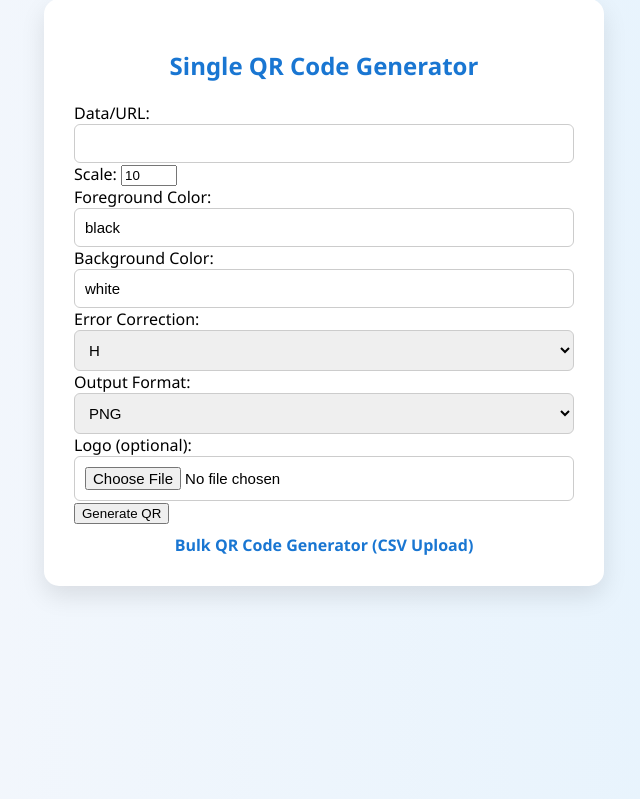
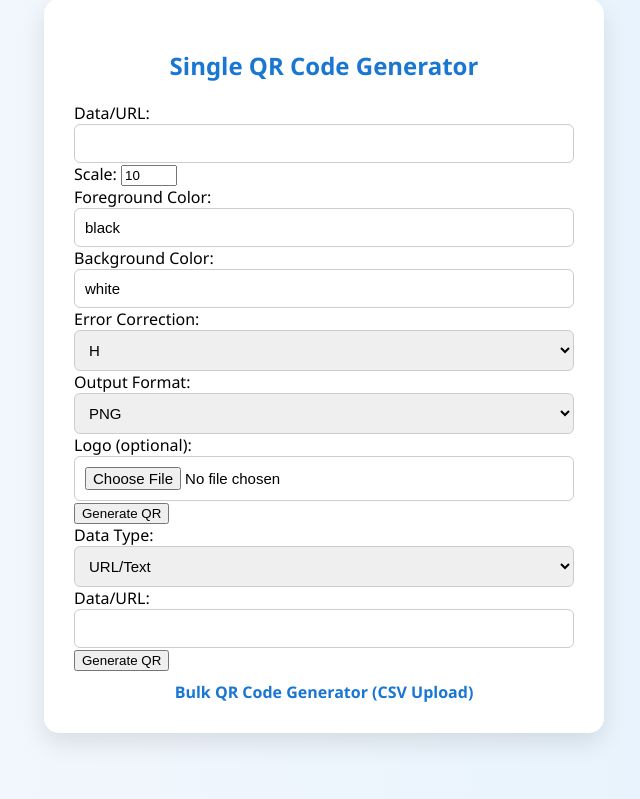
Before and after one commit to ayuu-te/qr_lead, a Flask app: page / in a window 1280 px wide. Shown: the part 41-840 px from the top of the page, without its empty margins (316-956 px from the left). Run offline with Flask 3, Linux system fonts and the light colour scheme.

Commit message:
html_updated

```diff
--- a/app.py
+++ b/app.py
@@ -15,7 +15,35 @@ os.makedirs(UPLOAD_FOLDER, exist_ok=True)
 def index():
     qr_path = None
     if request.method == 'POST':
-        data = request.form['data']
+        # Corrected form data retrieval
+        data_type = request.form.get['data_type', 'url']
+        if data_type == 'url':
+            qr_data = request.form['data']
+        elif data_type == 'vcard':
+            name = request.form['vcard_name']
+            phone = request.form['vcard_phone']
+            email = request.form['vcard_email']
+            company = request.form['vcard_company']
+            qr_data = f"BEGIN:VCARD\nVERSION:3.0\nN:{name}\nFN:{name}\nORG:{company}\nTEL:{phone}\nEMAIL:{email}\nEND:VCARD"
+        elif data_type == 'wifi':
+            ssid = request.form['wifi_ssid']
+            pwd = request.form['wifi_password']
+            sec = request.form['wifi_security']
+            qr_data = f"WIFI:T:{sec};S:{ssid};P:{pwd};;"
+        elif data_type == 'email':
+            addr = request.form['email_addr']
+            subject = request.form['email_subject']
+            body = request.form['email_body']
+            qr_data = f"mailto:{addr}?subject={subject}&body={body}"
+        elif data_type == 'sms':
+            phone = request.form['sms_phone']
+            body = request.form['sms_body']
+            qr_data = f"sms:{phone}?body={body}"
+        elif data_type == 'phone':
+            phone = request.form['phone_num']
+            qr_data = f"tel:{phone}"
+        else:
+            qr_data = request.form['data']
         scale = int(request.form['scale'])
         dark = request.form['dark']
         light = request.form['light']
@@ -102,6 +130,5 @@ def bulk():
     # GET request: Show upload form
     return render_template('bulk.html')
 
-
 if __name__ == '__main__':
     app.run(debug=True)
--- a/templates/index.html
+++ b/templates/index.html
@@ -31,6 +31,66 @@
         Logo (optional): <input type="file" name="logo" accept="image/*"><br>
         <input type="submit" value="Generate QR">
     </form>
+
+    <form method="post" enctype="multipart/form-data">
+    Data Type:
+    <select id="data_type" name="data_type" onchange="showFields()">
+        <option value="url">URL/Text</option>
+        <option value="vcard">vCard</option>
+        <option value="wifi">WiFi</option>
+        <option value="email">Email</option>
+        <option value="sms">SMS</option>
+        <option value="phone">Phone</option>
+    </select><br>
+
+    <div id="url_fields">
+        Data/URL: <input name="data" type="text"><br>
+    </div>
+    <div id="vcard_fields" style="display:none;">
+        Name: <input name="vcard_name" type="text"><br>
+        Phone: <input name="vcard_phone" type="text"><br>
+        Email: <input name="vcard_email" type="text"><br>
+        Company: <input name="vcard_company" type="text"><br>
+    </div>
+    <div id="wifi_fields" style="display:none;">
+        SSID: <input name="wifi_ssid" type="text"><br>
+        Password: <input name="wifi_password" type="text"><br>
+        Security: <select name="wifi_security">
+            <option value="WPA">WPA/WPA2</option>
+            <option value="WEP">WEP</option>
+            <option value="">None</option>
+        </select><br>
+    </div>
+    <div id="email_fields" style="display:none;">
+        Email: <input name="email_addr" type="email"><br>
+        Subject: <input name="email_subject" type="text"><br>
+        Body: <input name="email_body" type="text"><br>
+    </div>
+    <div id="sms_fields" style="display:none;">
+        Phone: <input name="sms_phone" type="text"><br>
+        Message: <input name="sms_body" type="text"><br>
+    </div>
+    <div id="phone_fields" style="display:none;">
+        Phone: <input name="phone_num" type="text"><br>
+    </div>
+    <!-- ... keep the rest of your QR customization fields ... -->
+    <input type="submit" value="Generate QR">
+</form>
+
+<script>
+function showFields() {
+    var type = document.getElementById('data_type').value;
+    document.getElementById('url_fields').style.display = (type === 'url') ? '' : 'none';
+    document.getElementById('vcard_fields').style.display = (type === 'vcard') ? '' : 'none';
+    document.getElementById('wifi_fields').style.display = (type === 'wifi') ? '' : 'none';
+    document.getElementById('email_fields').style.display = (type === 'email') ? '' : 'none';
+    document.getElementById('sms_fields').style.display = (type === 'sms') ? '' : 'none';
+    document.getElementById('phone_fields').style.display = (type === 'phone') ? '' : 'none';
+}
+window.onload = showFields;
+</script>
+
+
     <a href="/bulk">Bulk QR Code Generator (CSV Upload)</a>
     {% if qr_path %}
         <h3>Your QR Code:</h3>
```
